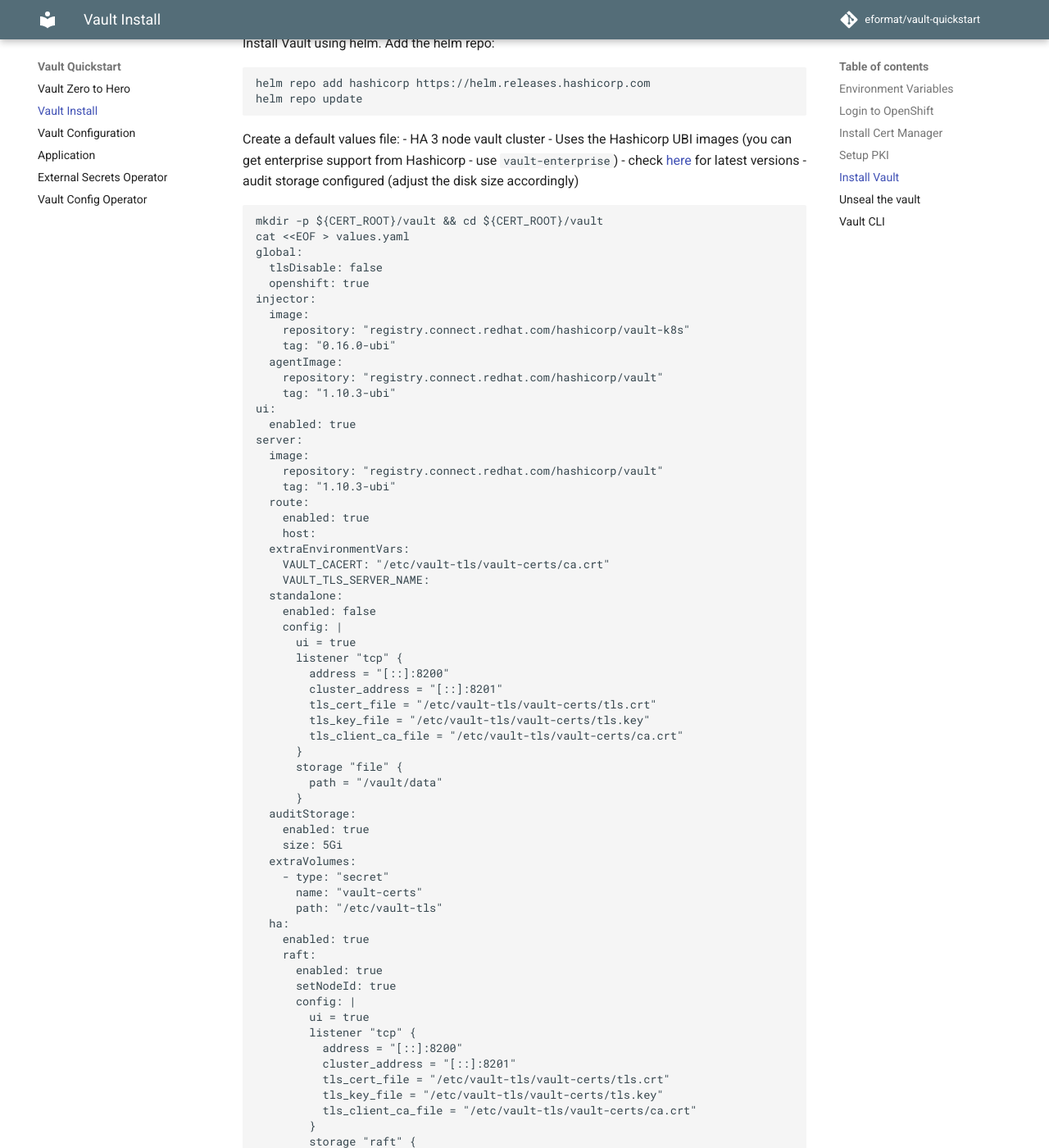
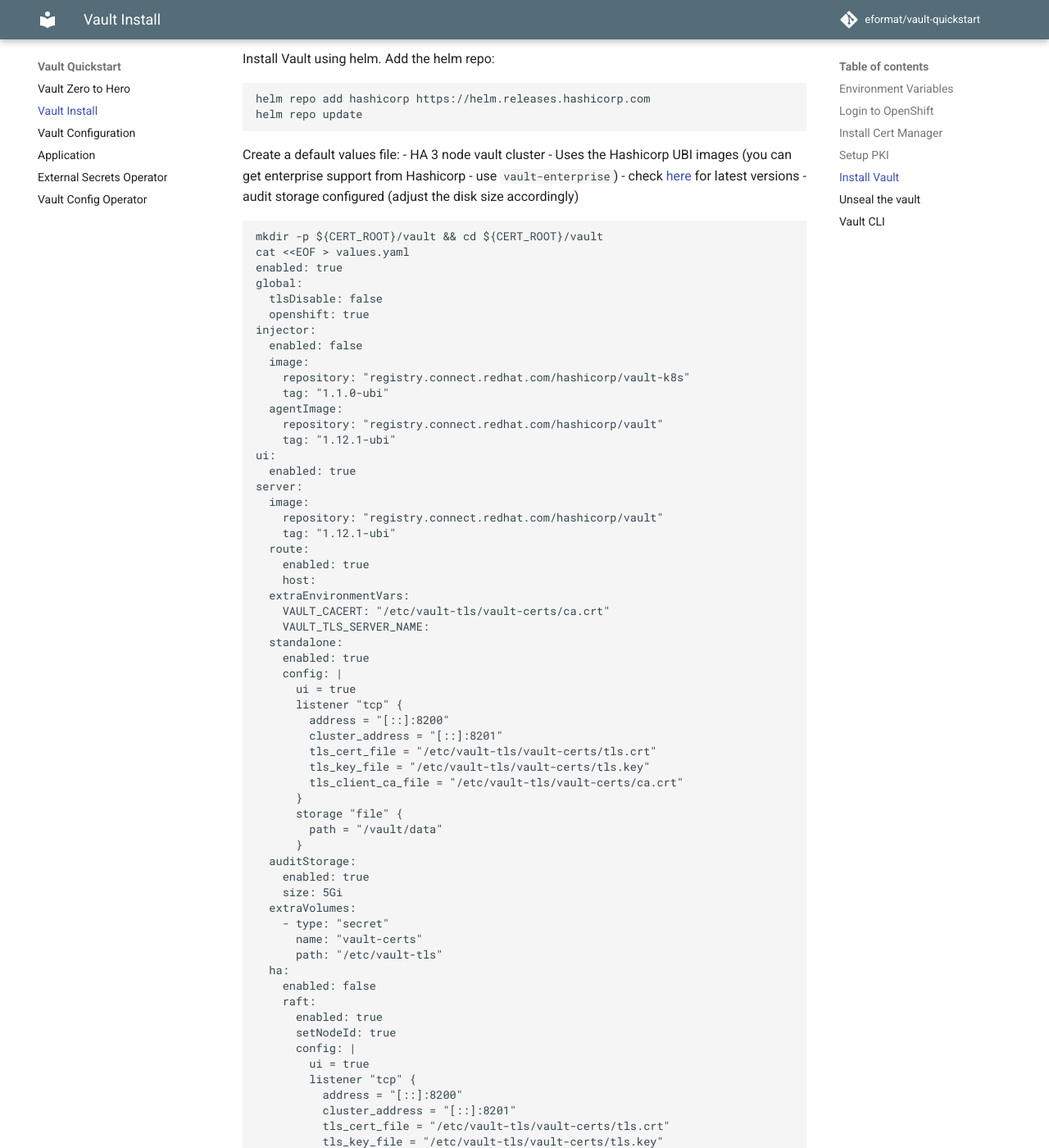
Before and after one commit to eformat/vault-quickstart, an MkDocs documentation site: the page built from docs/1-vault-install.md, in a window 1280 px wide and 1400 px high, scrolled down 4674 px. Shown: the whole window at 82% size. Built offline with MkDocs 1.6.1 and Material for MkDocs 9.7.7, drawn with Linux system fonts in a browser that asks for light colours; comment, search, counter and statistics services are not loaded; some of the changed text lies outside the part shown.

Commit message:
🪽 enable standalone mode 🪽

````diff
--- a/docs/1-vault-install.md
+++ b/docs/1-vault-install.md
@@ -249,22 +250,24 @@
 ```bash
 mkdir -p ${CERT_ROOT}/vault && cd ${CERT_ROOT}/vault
 cat <<EOF > values.yaml
+enabled: true
 global:
   tlsDisable: false
   openshift: true
 injector:
+  enabled: false
   image:
     repository: "registry.connect.redhat.com/hashicorp/vault-k8s"
-    tag: "0.16.0-ubi"
+    tag: "1.1.0-ubi"
   agentImage:
     repository: "registry.connect.redhat.com/hashicorp/vault"
-    tag: "1.10.3-ubi"
+    tag: "1.12.1-ubi"
 ui:
   enabled: true
 server:
   image:
     repository: "registry.connect.redhat.com/hashicorp/vault"
-    tag: "1.10.3-ubi"
+    tag: "1.12.1-ubi"
   route:
     enabled: true
     host:
@@ -272,7 +275,7 @@
     VAULT_CACERT: "/etc/vault-tls/vault-certs/ca.crt"
     VAULT_TLS_SERVER_NAME:
   standalone:
-    enabled: false
+    enabled: true
     config: |
       ui = true
       listener "tcp" {
@@ -293,7 +296,7 @@
       name: "vault-certs"
       path: "/etc/vault-tls"
   ha:
-    enabled: true
+    enabled: false
     raft:
       enabled: true
       setNodeId: true
@@ -317,14 +320,13 @@
         service_registration "kubernetes" {}
   service:
     enabled: true
+  tolerations[0]:
+    operator: Exists
+    effect: NoSchedule
 EOF
 ```
 
 OK, lets install into `hashicorp` namespace.
-
-<p class="tip">
-⛷️ <b>TIP</b> ⛷️ - We override the tolerations for the vault server since we only have 2 worker nodes in our cluster and an HA deployment needs 3. This way we can run on all nodes incl. master
-</p>
 
 Run the installer.
 
@@ -332,7 +334,6 @@
 helm install vault hashicorp/vault -f values.yaml \
     --set server.route.host=$VAULT_ROUTE \
     --set server.extraEnvironmentVars.VAULT_TLS_SERVER_NAME=$VAULT_ROUTE \
-    --set server.tolerations[0].operator=Exists,server.tolerations[0].effect=NoSchedule \
     --namespace hashicorp \
     --wait
 ```
@@ -355,11 +356,8 @@
 oc get pods
 ```
 <pre>
-NAME                                   READY   STATUS    RESTARTS   AGE
-vault-0                                0/1     Running   0          20s
-vault-1                                0/1     Running   0          20s
-vault-2                                0/1     Running   0          20s
-vault-agent-injector-68df5cdbc-4jnrr   1/1     Running   0          20s
+NAME      READY   STATUS    RESTARTS   AGE
+vault-0   0/1     Running   0          20s
 </pre>
 
 ## Unseal the vault
@@ -401,9 +397,6 @@
 <pre>
 NAME                                   READY   STATUS    RESTARTS   AGE
 vault-0                                1/1     Running   0          5m40s
-vault-1                                1/1     Running   0          5m40s
-vault-2                                1/1     Running   0          5m40s
-vault-agent-injector-68df5cdbc-4jnrr   1/1     Running   0          5m40s
 </pre>
 
 ## Vault CLI
@@ -411,7 +404,7 @@
 Grab the [vault cli](https://learn.hashicorp.com/tutorials/vault/getting-started-install?in=vault/getting-started)
 
 ```bash
-wget https://releases.hashicorp.com/vault/1.10.3/vault_1.10.3_linux_amd64.zip
-unzip vault_1.10.3_linux_amd64.zip
+wget https://releases.hashicorp.com/vault/1.14.1/vault_1.14.1_linux_amd64.zip
+unzip vault_1.14.1_linux_amd64.zip
 sudo mv vault /usr/local/bin/vault && sudo chmod 755 /usr/local/bin/vault
 ```
````
Also changed, not shown: other parts of docs/1-vault-install.md (+14 -15 lines).
